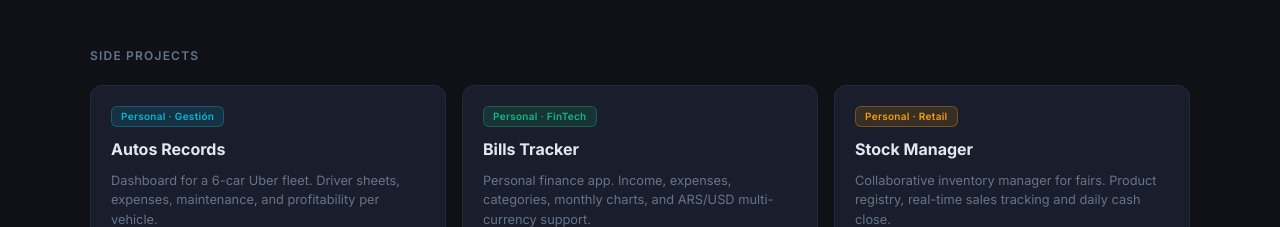
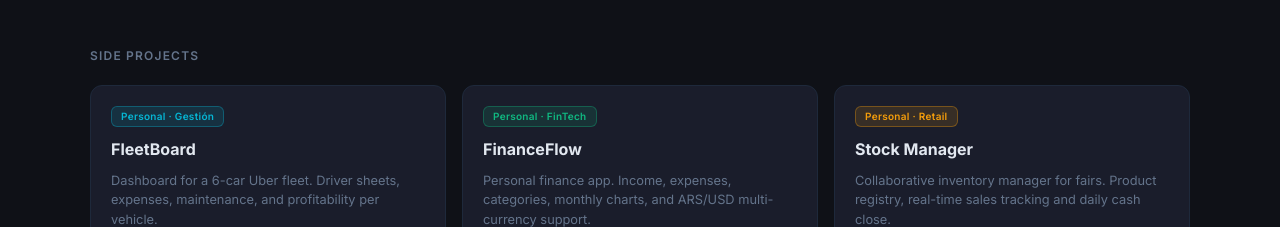
Before and after one commit to Nicolas-Rozas/portfolio, a Next.js app: page /en in a window 1280 px wide. Shown: the part 4002-4229 px from the top of the page. Built offline with nearby package versions, Linux system fonts and the light colour scheme.

Commit message:
refactor: rename side projects to FleetBoard and FinanceFlow

```diff
--- a/components/Projects.tsx
+++ b/components/Projects.tsx
@@ -165,7 +165,7 @@ interface SideProject {
 const sideProjects: SideProject[] = [
   {
     id: 'autos',
-    title: 'Autos Records',
+    title: 'FleetBoard',
     category: 'Personal · Gestión',
     categoryColor: '#06B6D4',
     shortDesc: 'Dashboard para gestión de flota de 6 Ubers. Planillas de choferes, gastos, mecánica y rentabilidad por auto.',
@@ -174,7 +174,7 @@ const sideProjects: SideProject[] = [
   },
   {
     id: 'track',
-    title: 'Bills Tracker',
+    title: 'FinanceFlow',
     category: 'Personal · FinTech',
     categoryColor: '#10B981',
     shortDesc: 'App de finanzas personales. Ingresos, egresos, categorías, gráficos mensuales y soporte multi-moneda ARS/USD.',
```
